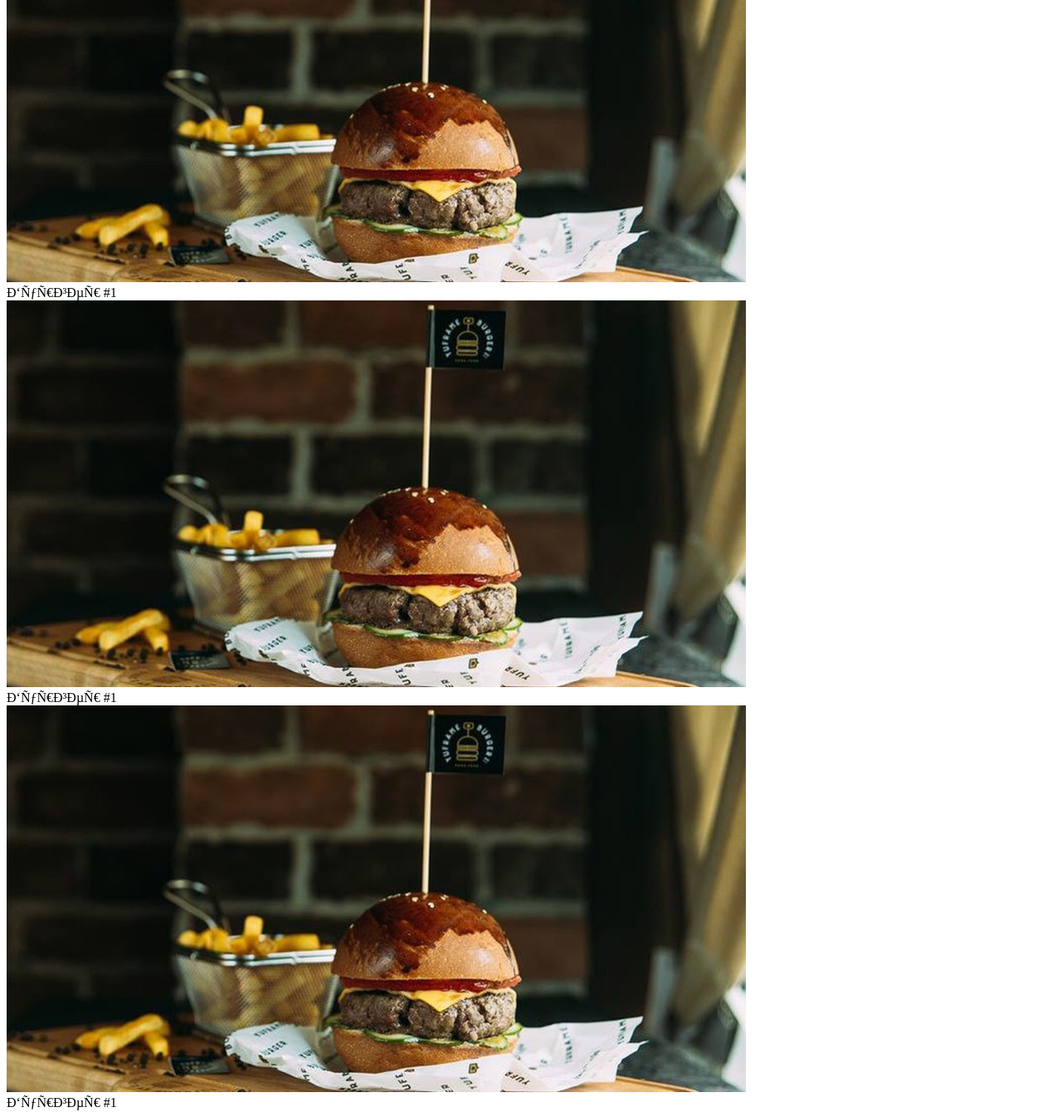
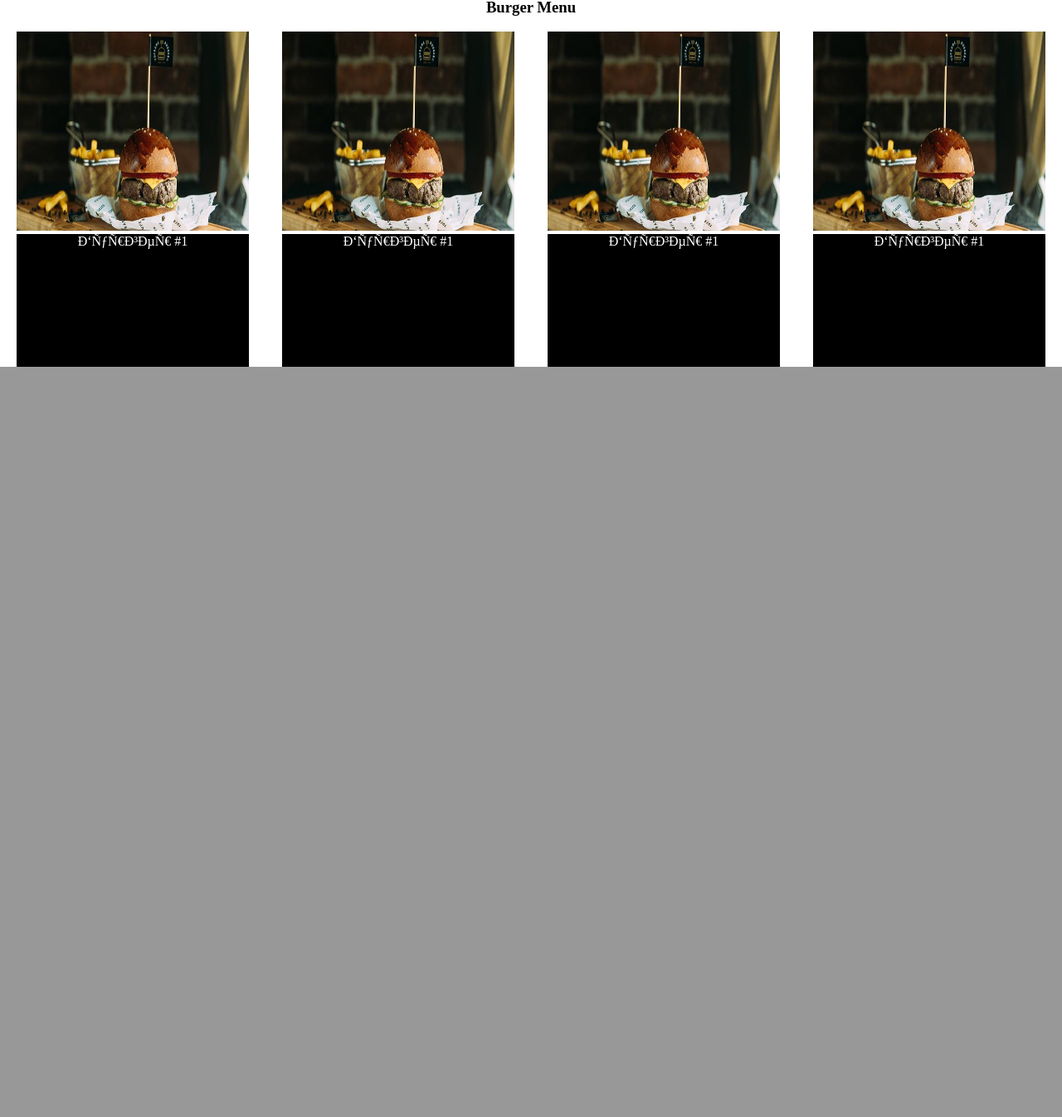
Before and after one commit to rauanzn/Project, a PHP site: page / in a window 1280 px wide. Shown: the part 1038-2384 px from the top of the page at 83% size. After the commit the page ends 1480 px from the top, so only its background shows below. Run offline with PHP 8.4, Linux system fonts and the light colour scheme.

Commit message:
Update style.css

```diff
--- a/style.css
+++ b/style.css
@@ -1,3 +1,6 @@
+body{
+    margin: 0;
+}
 .navbar {
     overflow: hidden;
     background-color: #333;
@@ -66,3 +69,40 @@
 .badge{
 	width: 45px;
 }
+
+.bckimg img{
+    width: 100%;
+    text-align: center;
+    background: linear-gradient(rgba(0, 0, 0, 0.2), rgba(0, 0, 0, 0.2));
+}
+.menuclass{
+    height: 100%;
+    width: 100%;
+    display: flex;
+    justify-content: space-around;
+    flex-wrap: wrap;
+    background-color: white;
+}
+.burger{
+    height:400px;
+    width: 280px;
+}
+.burger img{
+    min-height: 60%;
+    width: 100%;
+    height: 60%;
+    background-color: black;
+}
+.burger div{
+    height: 40%;
+    background-color: black;
+    text-align: center;
+    color: white;
+    font-weight: italic;
+}
+.burger:hover{
+    border: 2px solid black;
+}
+span h3{
+    text-align: center;
+}
```
